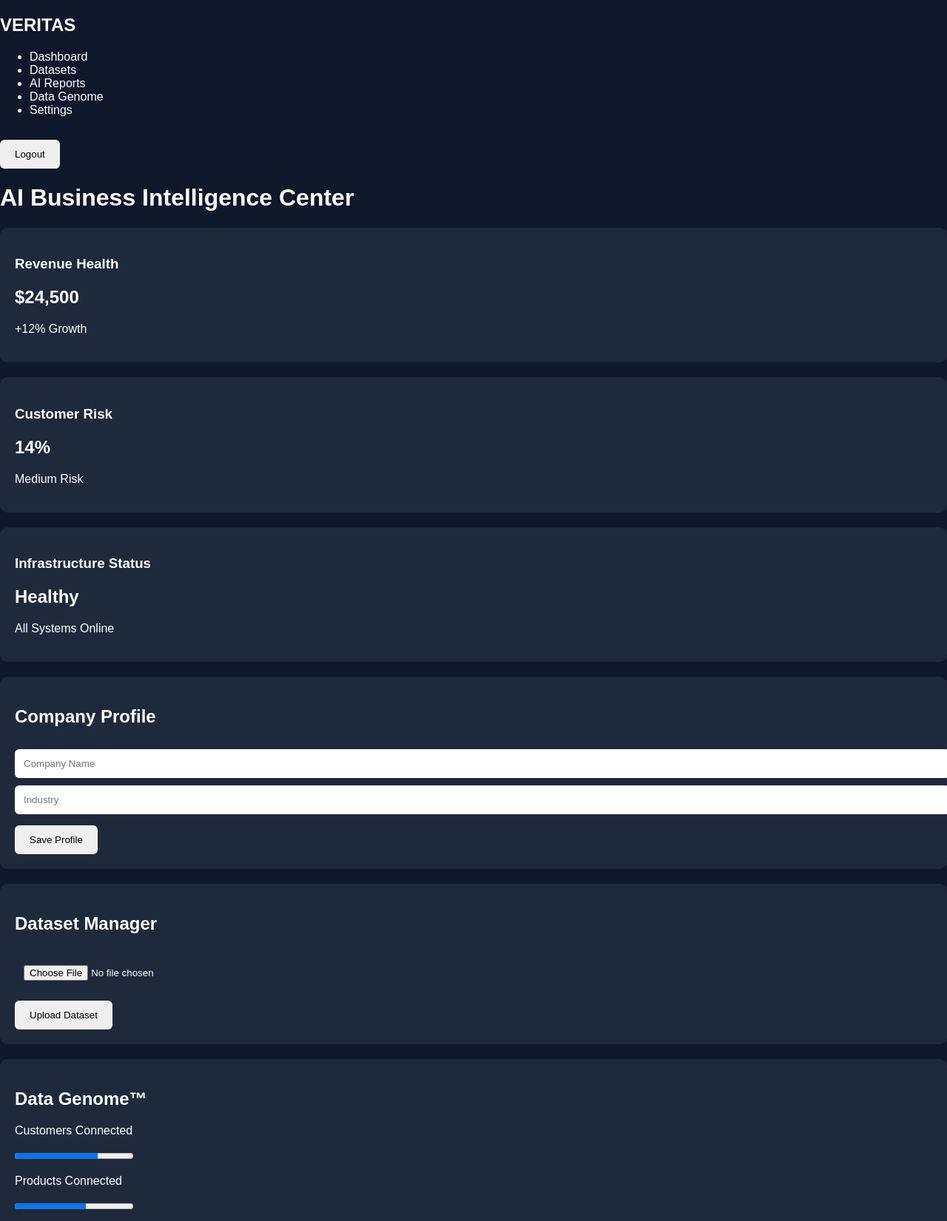
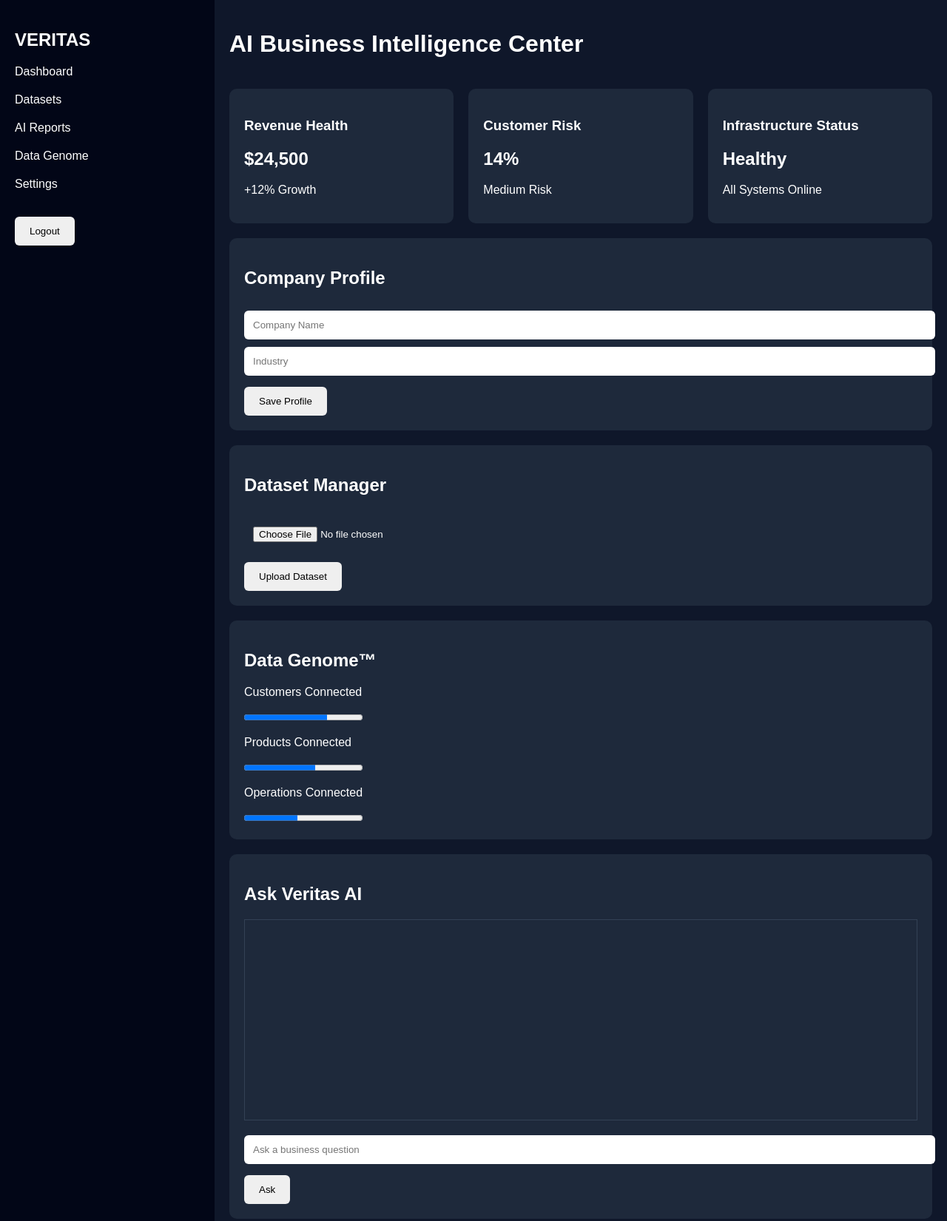
Before and after one commit to sixc213/Data-veritas-ai, a plain HTML site: page dashboard.html in a window 1280 px wide. Shown: the top 1651 px of the page at 74% size. Drawn offline with Linux system fonts and the light colour scheme.

Commit message:
Add layout and sidebar styles to style.css

```diff
--- a/style.css
+++ b/style.css
@@ -45,3 +45,56 @@
     border-radius:6px;
     cursor:pointer;
 }
+.layout{
+    display:flex;
+    min-height:100vh;
+}
+
+.sidebar{
+    width:250px;
+    background:#020617;
+    padding:20px;
+}
+
+.sidebar ul{
+    list-style:none;
+    padding:0;
+}
+
+.sidebar li{
+    margin:20px 0;
+    cursor:pointer;
+}
+
+.main{
+    flex:1;
+    padding:20px;
+}
+
+.grid{
+    display:grid;
+    grid-template-columns:repeat(auto-fit,minmax(250px,1fr));
+    gap:20px;
+}
+
+#chatBox{
+    height:250px;
+    overflow-y:auto;
+    border:1px solid #334155;
+    padding:10px;
+    margin-bottom:10px;
+}
+
+.message{
+    padding:10px;
+    margin:10px 0;
+    border-radius:8px;
+}
+
+.user{
+    background:#2563eb;
+}
+
+.ai{
+    background:#334155;
+}
```
